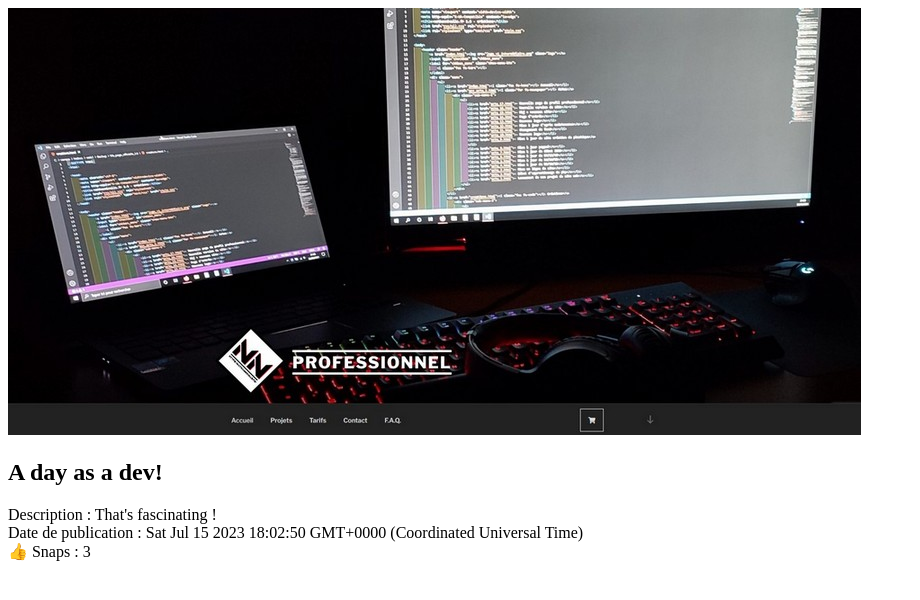
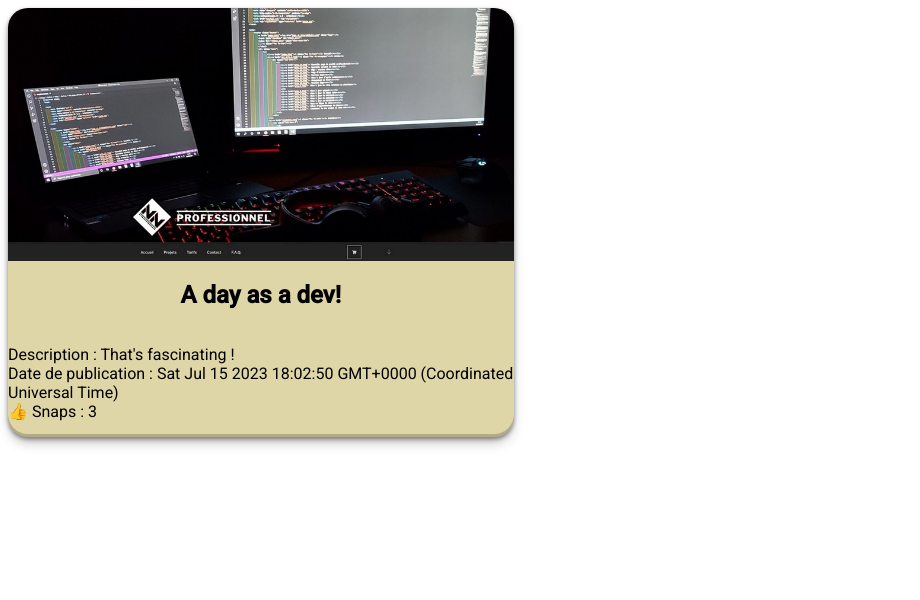
Before and after one commit to Nathannicolle/dev-angular, an Angular app: page / in a window 1280 px wide. Shown: the top 600 px of the page, without its empty margins (0-920 px from the left). Built offline with nearby package versions, Linux system fonts and the light colour scheme.

Commit message:
ajout du style aux cards
ombres, fond, font...

```diff
--- a/src/app/face-snap/face-snap.component.html
+++ b/src/app/face-snap/face-snap.component.html
@@ -1,4 +1,4 @@
-<div>
+<div class="face-snap-card">
   <img [src]="imageURL" [alt]="description"/>
   <h2>{{title}}</h2>
   <p>Description : {{description}} <br/>
--- a/src/app/face-snap/face-snap.component.scss
+++ b/src/app/face-snap/face-snap.component.scss
@@ -0,0 +1,18 @@
+$radius-snap-card: 20px;
+
+.face-snap-card {
+  display: flex;
+  flex-direction: column;
+  justify-content: center;
+  align-items: center;
+  border-radius: $radius-snap-card;
+  width: 40%;
+  background: #DFD6A7;
+  box-shadow: rgba(0, 0, 0, 0.4) 0px 2px 4px, rgba(0, 0, 0, 0.3) 0px 7px 13px -3px, rgba(0, 0, 0, 0.2) 0px -3px 0px inset;
+
+  img {
+    max-width: 100%;
+    border-top-left-radius: $radius-snap-card;
+    border-top-right-radius: $radius-snap-card;
+  }
+}
--- a/src/index.html
+++ b/src/index.html
@@ -6,6 +6,9 @@
   <base href="/">
   <meta name="viewport" content="width=device-width, initial-scale=1">
   <link rel="icon" type="image/x-icon" href="favicon.ico">
+  <link rel="preconnect" href="https://fonts.googleapis.com">
+  <link rel="preconnect" href="https://fonts.gstatic.com" crossorigin>
+  <link href="https://fonts.googleapis.com/css2?family=Roboto:wght@300;400;500&display=swap" rel="stylesheet">
 </head>
 <body>
   <app-root></app-root>
--- a/src/styles.scss
+++ b/src/styles.scss
@@ -1 +1,4 @@
 /* You can add global styles to this file, and also import other style files */
+* {
+  font-family: Roboto, Helvetica, sans-serif;
+}
```
